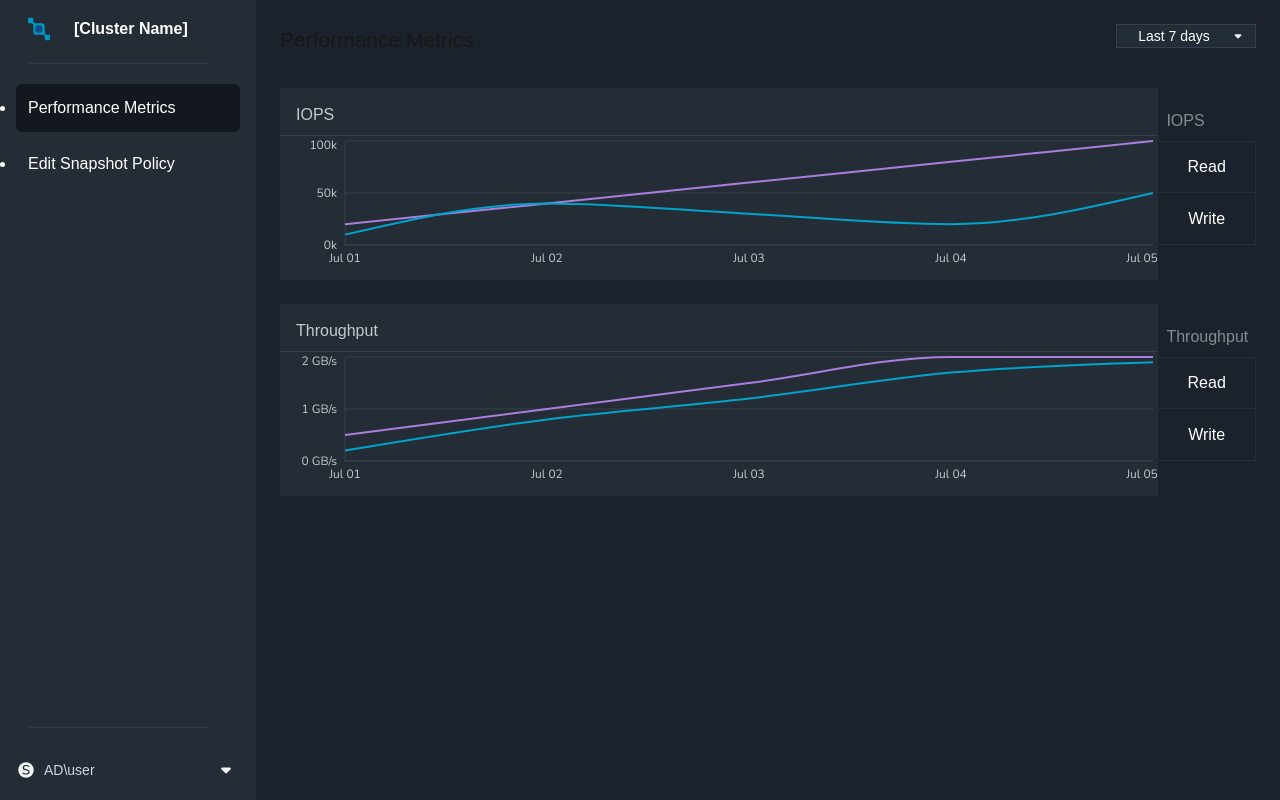
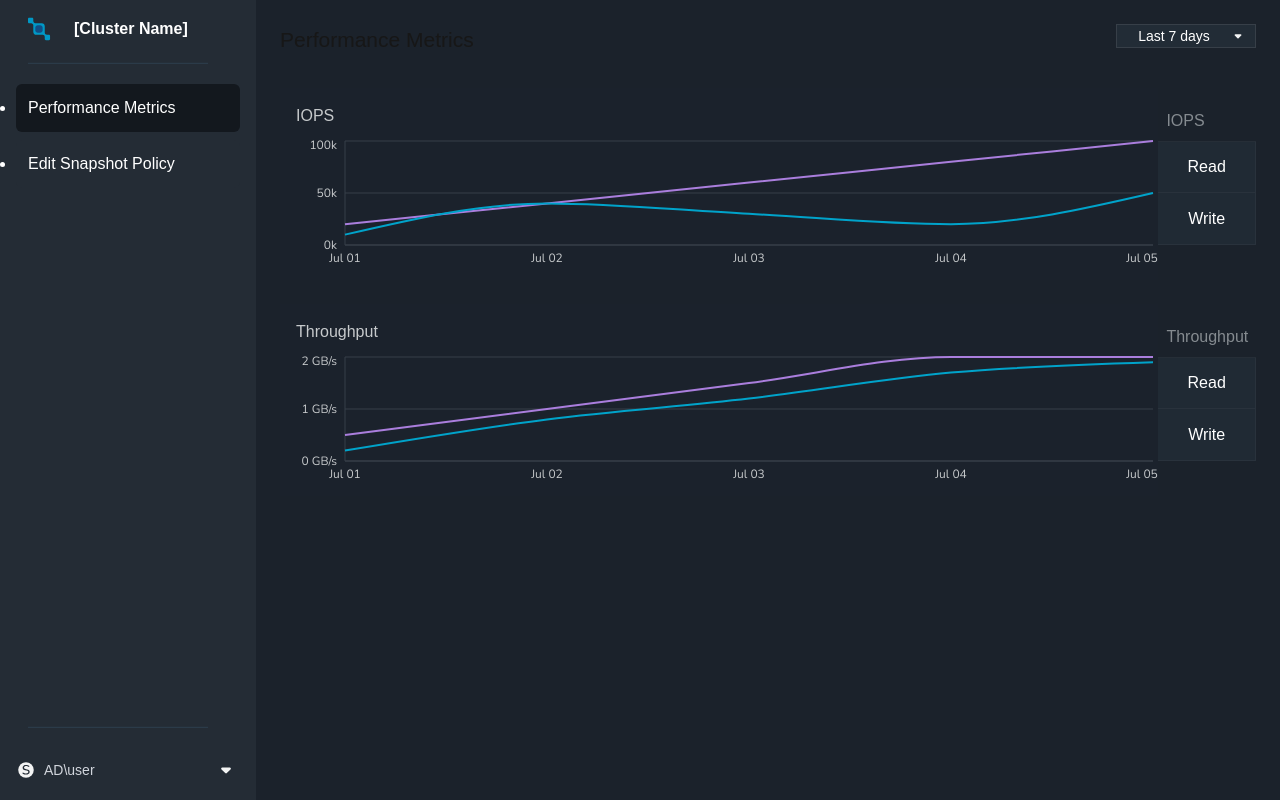
Before and after one commit to Ronny019/cluster-monitoring-ui, a Next.js app: page /performance in a window 1280 px wide. Built offline with nearby package versions, Linux system fonts and the light colour scheme.

Commit message:
performance complete

```diff
--- a/app/performance/page.tsx
+++ b/app/performance/page.tsx
@@ -94,11 +94,11 @@ export default function Performance() {
         {/* Graph area */}
         <div className="w-[90%] h-full flex flex-col">
           {/* Title section (top 25%) */}
-          <div className="h-[25%] w-full flex items-end justify-start border-b border-[#373F48] font-nunito font-normal text-[16px] pb-2 pl-4 text-[#C7CACC]">
+          <div className="h-[25%] w-full flex items-end justify-start font-nunito font-normal text-[16px] pb-2 pl-4 text-[#C7CACC]" style={{ background: "#1B222C" }}>
             IOPS
           </div>
           {/* Graph plot section (bottom 75%) */}
-          <div className="h-[75%] w-full flex items-center justify-center">
+          <div className="h-[75%] w-full flex items-center justify-center" style={{ background: "#1B222C" }}>
             <ResponsiveContainer width="100%" height="100%">
               <LineChart data={data1} onMouseMove={handleIOPSMouseMove}>
                 <CartesianGrid stroke="#373F48" strokeDasharray="0" vertical={false} />
@@ -131,10 +131,10 @@ export default function Performance() {
             <div className="w-full flex items-end justify-start border-b" style={{ borderColor: "#333B4480", height: "34%" }}>
               <span className="font-nunito pb-2 pl-2 text-[#858B90]">IOPS</span>
             </div>
-            <div className="w-full flex items-center justify-center border-b" style={{ borderColor: "#333B4480", borderRight: "1px solid #333B4480", height: "33%" }}>
+            <div className="w-full flex items-center justify-center border-b" style={{ borderColor: "#333B4480", borderRight: "1px solid #333B4480", background: "#222C36CC", height: "33%" }}>
               Read
             </div>
-            <div className="w-full flex items-center justify-center border-b" style={{ borderColor: "#333B4480", borderRight: "1px solid #333B4480", height: "33%" }}>
+            <div className="w-full flex items-center justify-center border-b" style={{ borderColor: "#333B4480", borderRight: "1px solid #333B4480", background: "#222C36CC", height: "33%" }}>
               Write
             </div>
           </div>
@@ -146,11 +146,11 @@ export default function Performance() {
         {/* Second graph area */}
         <div className="w-[90%] h-full flex flex-col">
           {/* Title section (top 25%) */}
-          <div className="h-[25%] w-full flex items-end justify-start border-b border-[#373F48] font-nunito font-normal text-[16px] pb-2 pl-4 text-[#C7CACC]">
+          <div className="h-[25%] w-full flex items-end justify-start font-nunito font-normal text-[16px] pb-2 pl-4 text-[#C7CACC]" style={{ background: "#1B222C" }}>
             Throughput
           </div>
           {/* Graph plot section (bottom 75%) */}
-          <div className="h-[75%] w-full flex items-center justify-center">
+          <div className="h-[75%] w-full flex items-center justify-center" style={{ background: "#1B222C" }}>
             <ResponsiveContainer width="100%" height="100%">
               <LineChart data={throughputData1} onMouseMove={handleThroughputMouseMove}>
                 <CartesianGrid stroke="#373F48" strokeDasharray="0" vertical={false} />
@@ -183,10 +183,10 @@ export default function Performance() {
             <div className="w-full flex items-end justify-start border-b" style={{ borderColor: "#333B4480", height: "34%" }}>
               <span className="font-nunito pb-2 pl-2 text-[#858B90]">Throughput</span>
             </div>
-            <div className="w-full flex items-center justify-center border-b" style={{ borderColor: "#333B4480", borderRight: "1px solid #333B4480", height: "33%" }}>
+            <div className="w-full flex items-center justify-center border-b" style={{ borderColor: "#333B4480", borderRight: "1px solid #333B4480", background: "#222C36CC", height: "33%" }}>
               Read
             </div>
-            <div className="w-full flex items-center justify-center border-b" style={{ borderColor: "#333B4480", borderRight: "1px solid #333B4480", height: "33%" }}>
+            <div className="w-full flex items-center justify-center border-b" style={{ borderColor: "#333B4480", borderRight: "1px solid #333B4480", background: "#222C36CC", height: "33%" }}>
               Write
             </div>
           </div>
```
